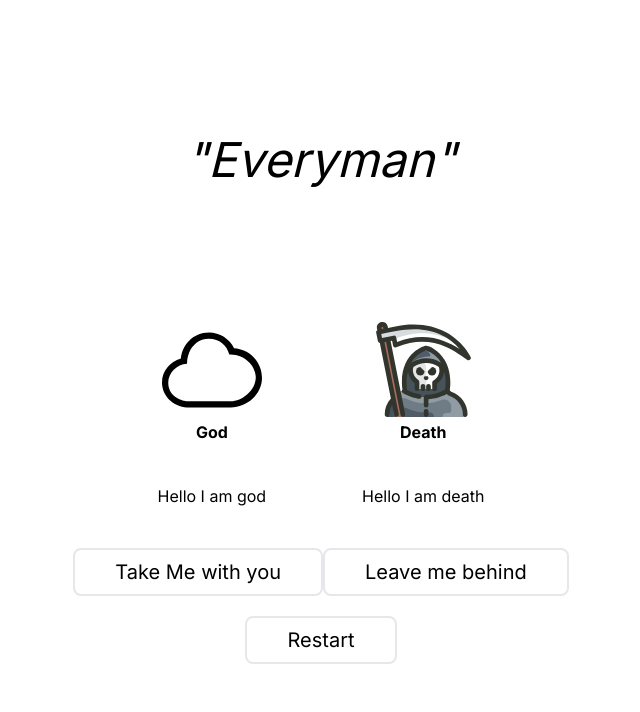
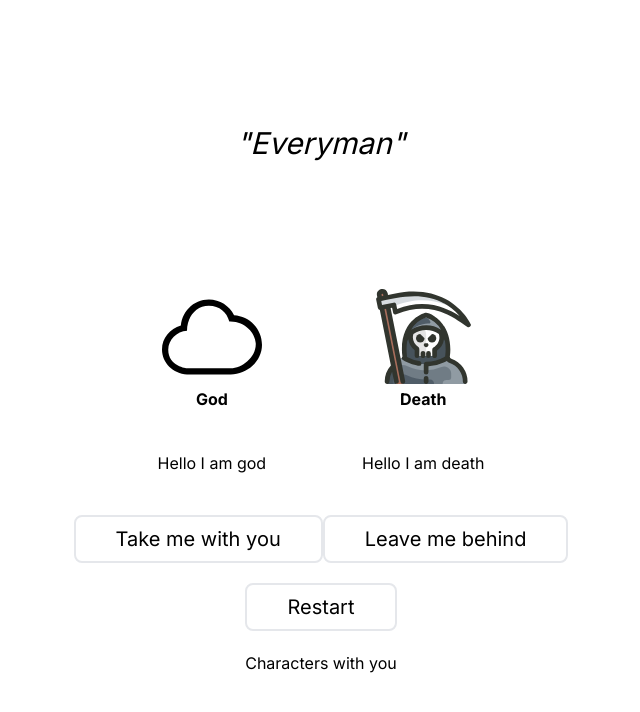
Before and after one commit to shane-woods/everyman-adventure, a Next.js app: page / in a window 1280 px wide. Shown: the top 712 px of the page, without its empty margins (319-959 px from the left). Built offline with nearby package versions, Linux system fonts and the light colour scheme.

Commit message:
abstracted components

```diff
--- /dev/null
+++ b/app/components/button.tsx
@@ -0,0 +1,19 @@
+import React from "react";
+
+type ButtonType = {
+  onClick: () => void;
+  label: string;
+};
+
+const Button = ({ onClick, label }) => {
+  return (
+    <button
+      onClick={onClick}
+      className="border-2 rounded-lg py-2 px-10 text-xl"
+    >
+      {label}
+    </button>
+  );
+};
+
+export default Button;
--- a/app/components/character.tsx
+++ b/app/components/character.tsx
@@ -3,14 +3,14 @@ import { animated } from "@react-spring/web";
 import Image from "next/image";
 
 type Character = {
-  key: string;
+  id: string;
   src: string;
   name: string;
 };
 
 const Character = (character: Character) => {
   return (
-    <div key={character.key} className="flex flex-col mb-10 items-center">
+    <div key={character.id} className="flex flex-col mb-10 items-center">
       <Image
         alt="image of a character"
         src={character.src}
--- /dev/null
+++ b/app/components/characterlist.tsx
@@ -0,0 +1,24 @@
+import React from "react";
+import Character from "./character";
+import CharacterType from "../types";
+
+const CharacterList = ({ list }: { list: CharacterType[] }) => {
+  return (
+    <div className="flex flex-col items-center">
+      <p>Characters with you</p>
+      <div className="flex flex-row items-center justify-center">
+        {list.map((character, characterIndex) => {
+          return (
+            <Character
+              id={characterIndex.toString()}
+              src={character.src}
+              name={character.name}
+            />
+          );
+        })}
+      </div>
+    </div>
+  );
+};
+
+export default CharacterList;
--- a/app/components/scene.tsx
+++ b/app/components/scene.tsx
@@ -3,24 +3,26 @@ import Character from "./character";
 import TextBubble from "./textbubble";
 import { sceneData } from "../constants";
 
-const Scene = (props) => {
+type SceneProps = {
+  index: number;
+};
+
+const Scene = (scene: SceneProps) => {
   return (
     <div className="flex flex-row justify-center gap-24 mb-5 items-center">
-      {sceneData[props.sceneIndex].characters.map(
-        (character, characterIndex) => (
+      {sceneData[scene.index].characters.map((character, characterIndex) => (
         <div
           key={characterIndex}
           className="flex flex-col items-center justify-center"
         >
           <Character
-              key={characterIndex.toString()}
+            id={characterIndex.toString()}
             src={character.src}
             name={character.name}
           />
           <TextBubble key={characterIndex.toString()} text={character.text} />
         </div>
-        )
-      )}
+      ))}
     </div>
   );
 };
--- a/app/constants.ts
+++ b/app/constants.ts
@@ -3,15 +3,12 @@ import deathsvg from "../public/svgs/death-grim-reaper-svgrepo-com.svg";
 import brainsvg from "../public/svgs/brain-svgrepo-com.svg";
 import gooddeedssvg from "../public/svgs/handshake-skin-1-svgrepo-com.svg";
 import strengthsvg from "../public/svgs/muscle-svgrepo-com.svg";
-
-type Character = {
-  src: string;
-  name: string;
-  text: string;
-};
+import Character from "./types";
 
 type Scene = {
   characters: Character[];
+  isChoice: boolean;
+  choiceIndex: number;
 };
 
 const sceneData: Scene[] = [
@@ -28,6 +25,8 @@ const sceneData: Scene[] = [
         text: "Hello I am death",
       },
     ],
+    isChoice: false,
+    choiceIndex: 0,
   },
   {
     characters: [
@@ -42,6 +41,8 @@ const sceneData: Scene[] = [
         text: "Hello I am Good Deeds!",
       },
     ],
+    isChoice: false,
+    choiceIndex: 0,
   },
   {
     characters: [
@@ -51,6 +52,8 @@ const sceneData: Scene[] = [
         text: "Hello I am Strength!",
       },
     ],
+    isChoice: false,
+    choiceIndex: 0,
   },
 ];
 
--- a/app/page.tsx
+++ b/app/page.tsx
@@ -2,49 +2,53 @@
 import React from "react";
 import { useState } from "react";
 import Scene from "./components/scene";
-import { numScenes } from "./constants";
+import { sceneData, numScenes } from "./constants";
+import CharacterType from "./types";
+import CharacterList from "./components/characterlist";
+import Button from "./components/button";
 
 export default function Home() {
   const [sceneIndex, setSceneIndex] = useState<number>(0);
+  const [characterList, setCharacterList] = useState<CharacterType[]>([]);
 
-  function handleTakeCharacter() {
+  function handleTakeCharacter(take: boolean) {
+    const choiceIndex: number = sceneData[sceneIndex].choiceIndex;
+    if (take) {
+      setCharacterList([
+        ...characterList,
+        sceneData[sceneIndex].characters[choiceIndex],
+      ]);
+    }
     setSceneIndex((cur) => (cur + 1) % numScenes);
   }
 
   function handleReset() {
+    setCharacterList([]);
     setSceneIndex(0);
   }
 
   return (
     <div className="flex flex-col justify-evenly max-h-screen">
       <div className="flex justify-center items-center">
-        <h1 className="text-5xl italic">"Everyman"</h1>
+        <h1 className="text-3xl italic">"Everyman"</h1>
       </div>
       <div
         key={sceneIndex}
         className="flex flex-col justify-center gap-5 px-24 items-center"
       >
-        <Scene sceneIndex={sceneIndex} />
+        <Scene index={sceneIndex} />
         <div>
-          <button
-            onClick={handleTakeCharacter}
-            className="border-2 rounded-lg py-2 px-10 text-xl"
-          >
-            Take Me with you
-          </button>
-          <button
-            onClick={handleTakeCharacter}
-            className="border-2 rounded-lg py-2 px-10 text-xl"
-          >
-            Leave me behind
-          </button>
+          <Button
+            onClick={() => handleTakeCharacter(true)}
+            label="Take me with you"
+          />
+          <Button
+            onClick={() => handleTakeCharacter(false)}
+            label="Leave me behind"
+          />
         </div>
-        <button
-          onClick={handleReset}
-          className="border-2 rounded-lg py-2 px-10 text-xl"
-        >
-          Restart
-        </button>
+        <Button onClick={handleReset} label="Restart" />
+        <CharacterList list={characterList} />
       </div>
     </div>
   );
--- /dev/null
+++ b/app/types.ts
@@ -0,0 +1,7 @@
+type CharacterType = {
+  src: string;
+  name: string;
+  text: string;
+};
+
+export default CharacterType;
```
Also changed, not shown: 2 other files (tests, documents, lock files or other folders). Lines whose indentation alone changed are shown as unchanged.
